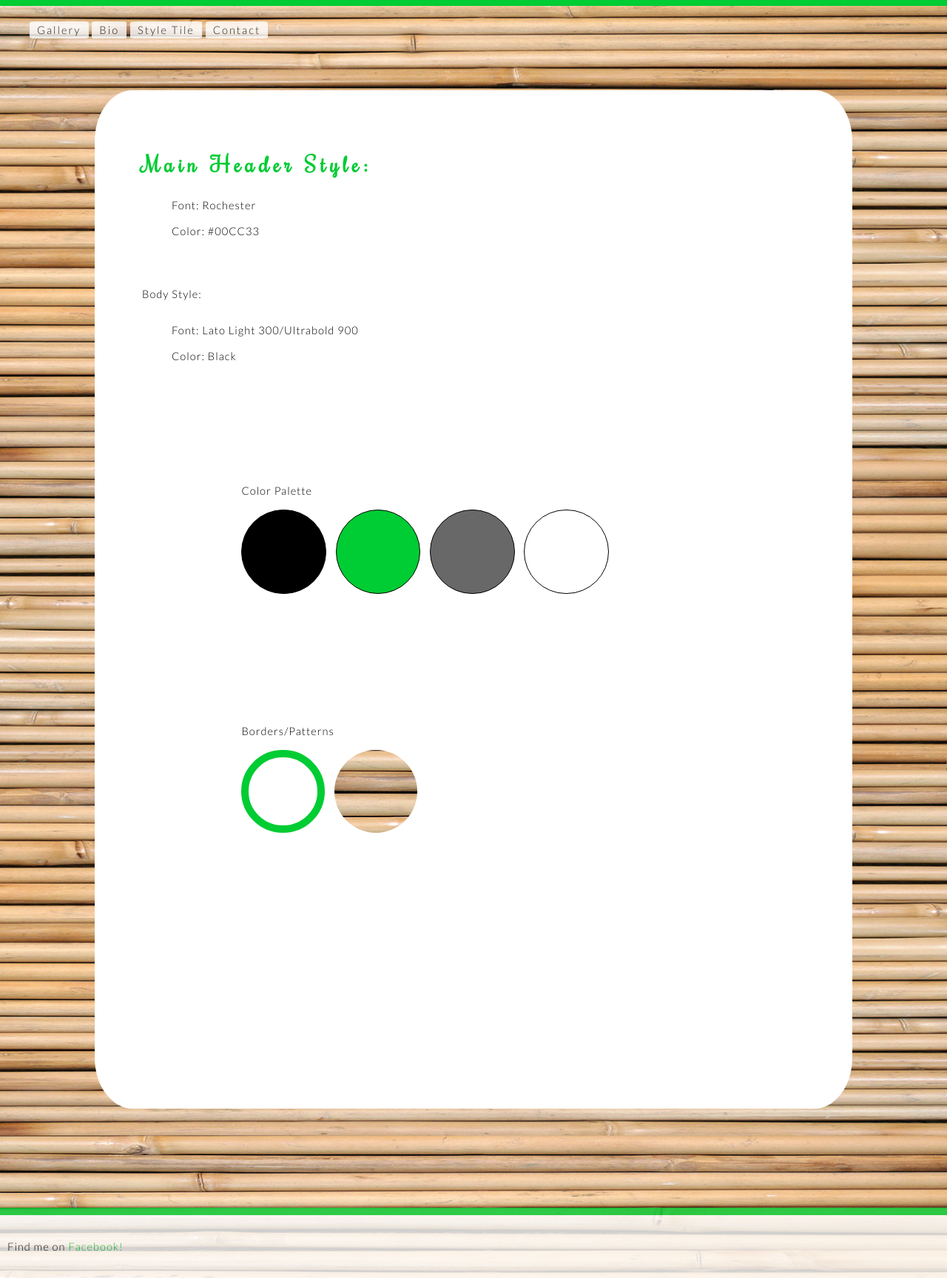
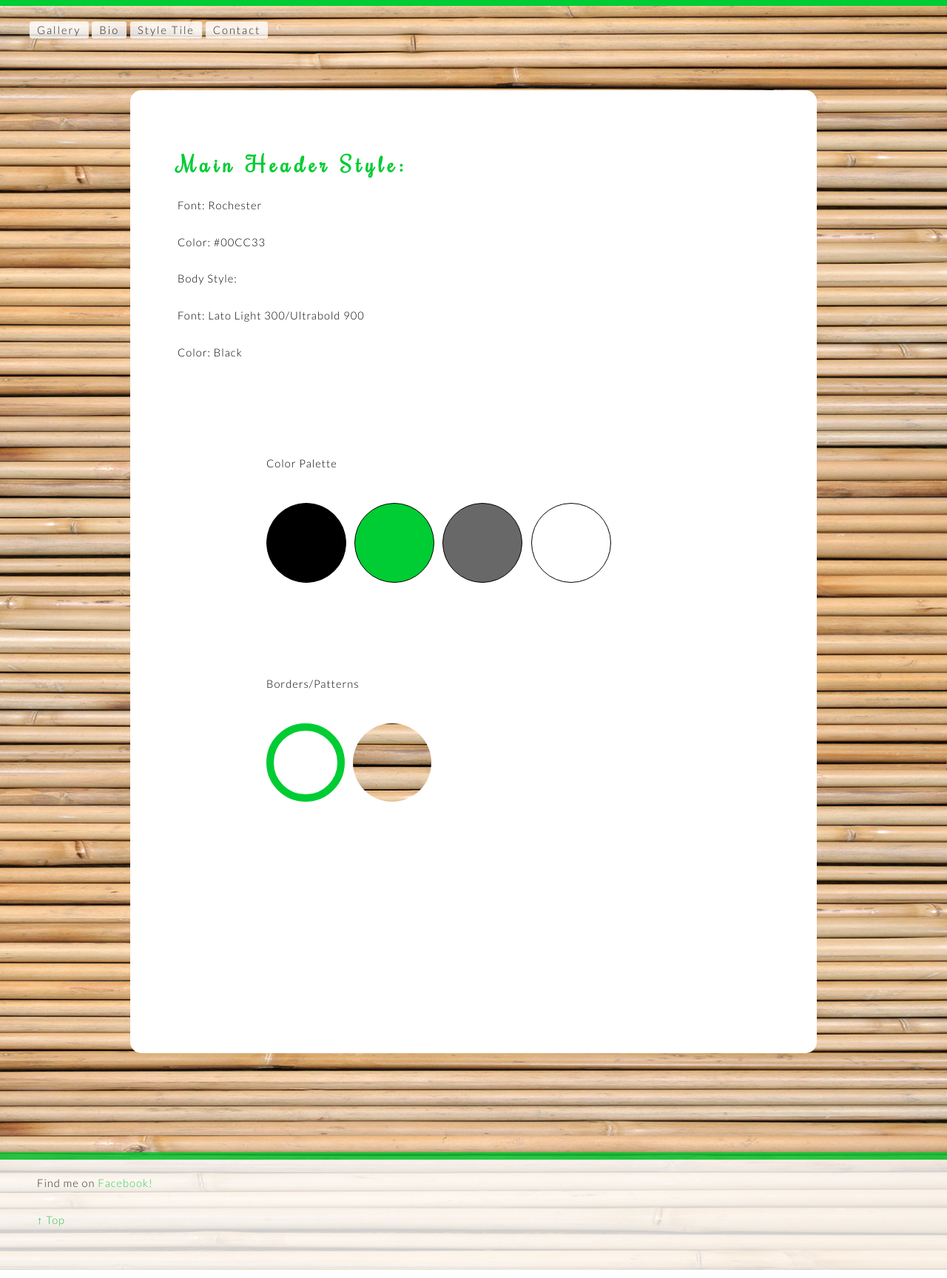
Before and after one commit to kdony1/kdony1.github.io, a plain HTML site: page style-tile.html in a window 1280 px wide. Shown: the part 289-2017 px from the top of the page at 74% size. Drawn offline with nearby package versions, Linux system fonts and the light colour scheme.

Commit message:
Final Website

```diff
--- a/css/styles.css
+++ b/css/styles.css
@@ -3,6 +3,7 @@
 header {
 	padding: 50px 50px 25px 50px;
 	border-bottom: #00CC33 solid 10px; /*green*/
+	background: rgba(0,0,0,0.3);
 
 }
 
@@ -42,7 +43,7 @@ nav a {
 	letter-spacing: 2px;
 	background: white;
 	opacity: 0.8;
-	border-radius: 8%;
+	border-radius: 3px;
 	padding: 3px 10px;
 	margin-right: 1px;
 
@@ -58,6 +59,7 @@ nav a:hover {
 li {
 	display: inline-block;
 }
+
 
 
 /* Body*/
@@ -86,10 +88,14 @@ div {
 	width: 70%;
 	margin: 5% 10%;
 	padding: 5%;
-	border-radius: 5%;
+	border-radius: 15px;
 	float: none;
 	display: block;
 
+}
+a {
+	text-decoration: none;
+	color: #00CC33;
 }
 
 /* Footer*/
@@ -100,7 +106,8 @@ footer {
 	font-family: 'Lato', sans-serif;
 	font-weight: 300;
 	border-top: #00CC33 solid 10px; /*green*/
-	padding: 10px;
+	padding-left: 50px;
+	padding-bottom: 50px;
 
 }
 footer a {
@@ -118,11 +125,11 @@ q {
 
 
 .my-photo {
-	width: 200px;
+	width: 50%;
 	float: right;
 	margin: 5%;
 	/*box-shadow: 2px 10px 10px rgba(0, 0, 0, .5);*/
-	border-radius: 5%;
+	border-radius: 15px;
     border: #00CC33 solid 1px;
 }
 
@@ -197,7 +204,29 @@ Feel free to change */
 	height:0;
 }
 
+/* Typeform */
+.typeform-widget {
+	padding: 0;
+	margin: 0;
+	width: 80%;
+	height: 500px;
+}
+
+
 /*Responsive Design */
+@media screen and (min-width: 760px) {
+	div {
+		max-width: 800px;
+		margin: 5% auto;
+
+	}
+	section {
+		max-width: 800px;
+		margin: 5% auto;
+
+	}
+
+}
 
 @media screen and (max-width: 560px) {
 	li {
@@ -220,6 +249,7 @@ Feel free to change */
 
 
 
+
 /*Gallery*/
 
 section img {
--- a/style-tile.html
+++ b/style-tile.html
@@ -16,7 +16,7 @@
 
 		<body class="style-tile">
 
-	<header>
+	<header id="#top">
 		<img src="./img/Logo.png" class="Logo">
 		<img src="./img/tree.png" class="tree">
 	</header>
@@ -35,22 +35,21 @@
 <div>
 
 			<h1>Main Header Style: </h1>
-				<ul>
-					<li>Font: Rochester </li><br>
-					<li>Color: #00CC33</li>
-				</ul><br>
+					<p>Font: Rochester </p>
+					<p>Color: #00CC33</p>
+
 
 			<strong>Body Style:</strong>
-				<ul>
-					<li>Font: Lato Light 300/<strong>Ultrabold 900</strong></li><br>
-					<li>Color: Black</li>
-				</ul><br>
+
+					<p>Font: Lato Light 300/<strong>Ultrabold 900</strong></p>
+					<p>Color: Black</p>
+
 
 
 
 	<div class="container">
 		<section class="spacing">
-			<body>Color Palette</body><br>
+			<body>Color Palette</body>
 		</section>
 
 		<section>
@@ -65,7 +64,6 @@
 
 		</section>
 
-		<br>
 
 		<section class="spacing">
 			<body>Borders/Patterns</body>
@@ -94,12 +92,12 @@
 
 	<footer>
 
-		<section>
 
 			<p>Find me on <a href="https://www.facebook.com/katria.dony">Facebook!</a>
 			</p>
 
-		</section>
+
+		<a href="#top" > &uarr; Top</a>
 
 	</footer>
 
```
Also changed, not shown: bio.html (+5 -4 lines), contact.html (+4 -3 lines), index.html (+4 -6 lines).
